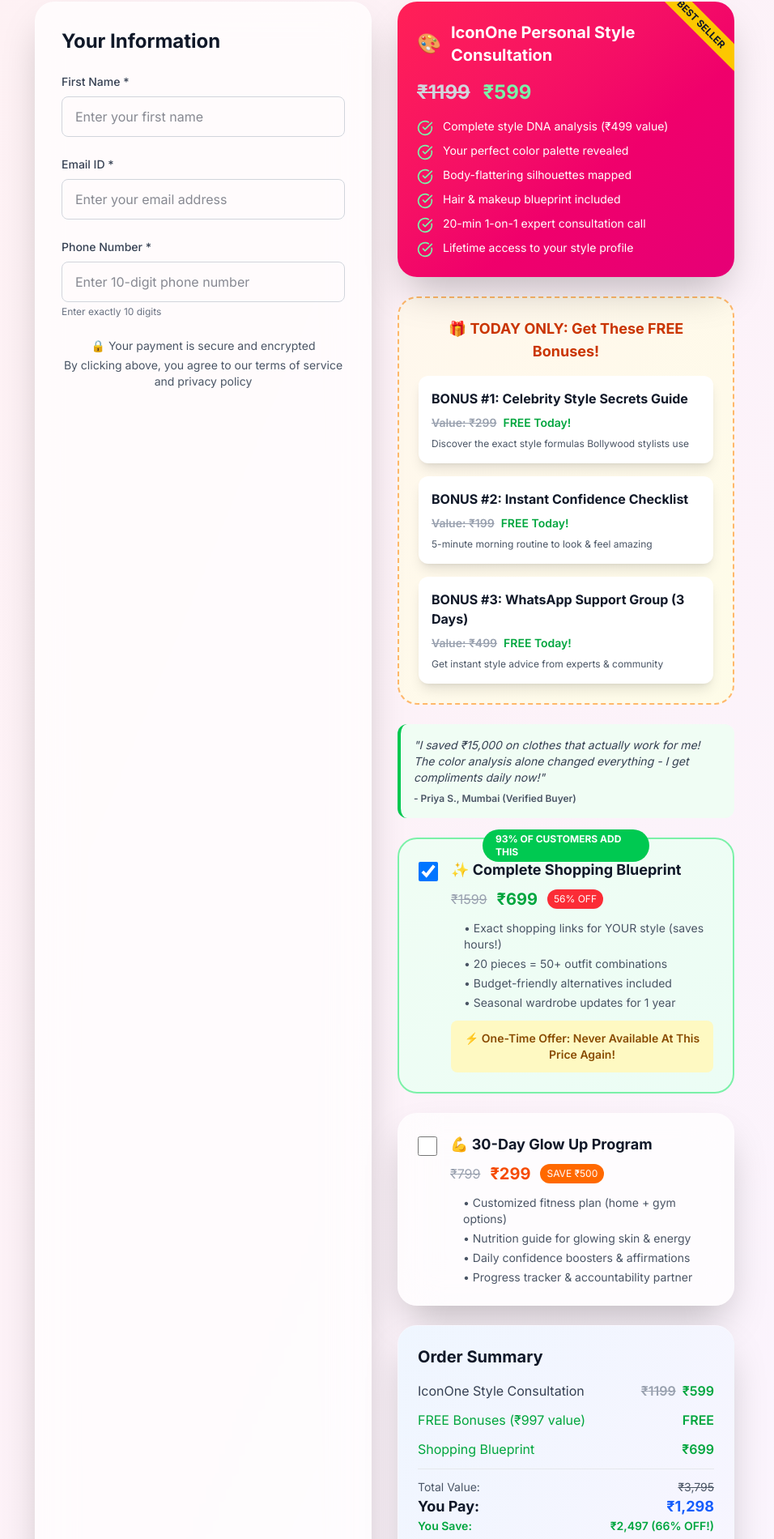
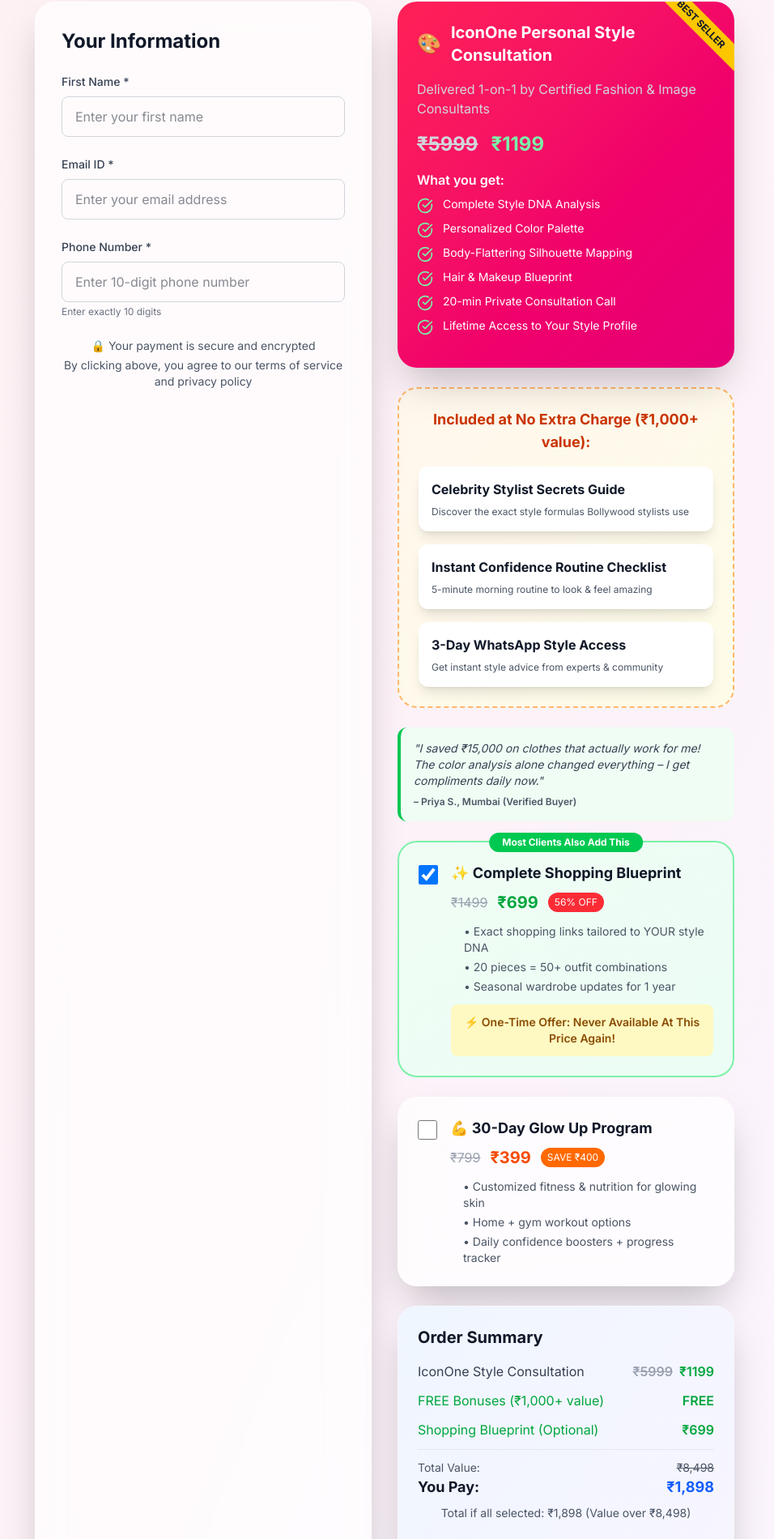
Before and after one commit to mithil0407/playernumberone, a Next.js app: page /checkout in a window 1280 px wide. Shown: the part 671-2571 px from the top of the page at 81% size, without its empty margins (165-1121 px from the left). Built offline with nearby package versions, Linux system fonts and the light colour scheme.

Commit message:
uPDATE PRICING

```diff
--- a/src/app/api/test-sheets/route.ts
+++ b/src/app/api/test-sheets/route.ts
@@ -4,11 +4,21 @@
 export async function POST(request: NextRequest) {
   try {
     const body = await request.json();
-    const { test_mode = true } = body;
+    const { test_mode = true, manual_test = false } = body;
 
-    if (test_mode) {
-      // Test data
-      const testData = {
+    if (test_mode || manual_test) {
+      // Use provided data for manual test, or default test data
+      const testData = manual_test ? {
+        customer_name: body.customer_name || 'Manual Test Customer',
+        customer_email: body.customer_email || 'manual@example.com',
+        customer_phone: body.customer_phone || '1234567890',
+        order_amount: body.order_amount || 784,
+        order_id: body.order_id || 'manual-order-123',
+        customer_id: body.customer_id || 'manual-customer-456',
+        payment_status: body.payment_status || 'completed',
+        add_ons: body.add_ons || 'Manual Test Add-on',
+        service_type: body.service_type || 'IconOne Style Consultation'
+      } : {
         customer_name: 'Test Customer',
         customer_email: 'test@example.com',
         customer_phone: '1234567890',
--- a/src/app/checkout/page.tsx
+++ b/src/app/checkout/page.tsx
@@ -57,19 +57,19 @@
   const [timeLeft, setTimeLeft] = useState({ minutes: 14, seconds: 59 });
 
   // Product pricing
-  const originalPrice = 1199;
-  const discountedPrice = 599;
+  const originalPrice = 5999;
+  const discountedPrice = 1199;
   const savings = originalPrice - discountedPrice;
 
   // Add-ons
   const [shoppingBlueprintAddon, setShoppingBlueprintAddon] = useState(true); // Default checked
   const [glowUpProgramAddon, setGlowUpProgramAddon] = useState(false);
 
-  const shoppingBlueprintOriginalPrice = 1599;
+  const shoppingBlueprintOriginalPrice = 1499;
   const shoppingBlueprintDiscountedPrice = 699;
 
   const glowUpProgramOriginalPrice = 799;
-  const glowUpProgramDiscountedPrice = 299;
+  const glowUpProgramDiscountedPrice = 399;
   const glowUpProgramSavings = glowUpProgramOriginalPrice - glowUpProgramDiscountedPrice;
 
   // Calculate total
@@ -77,11 +77,11 @@
     (shoppingBlueprintAddon ? shoppingBlueprintDiscountedPrice : 0) +
     (glowUpProgramAddon ? glowUpProgramDiscountedPrice : 0);
 
-  const totalValue = originalPrice + 997 + // Base + Free bonuses
+  const totalValue = originalPrice + 1000 + // Base + Free bonuses (₹1,000+ value)
     (shoppingBlueprintAddon ? shoppingBlueprintOriginalPrice : 0) +
     (glowUpProgramAddon ? glowUpProgramOriginalPrice : 0);
 
-  const totalSavings = totalValue - totalAmount;
+  // const totalSavings = totalValue - totalAmount; // Removed as not used in current design
 
   // Countdown timer effect
   useEffect(() => {
@@ -271,7 +271,7 @@
           animate={{ opacity: 1, y: 0 }}
           className="bg-gradient-to-r from-red-500 to-red-600 text-white px-4 md:px-6 py-2 md:py-3 rounded-full text-sm md:text-lg font-bold mb-4 md:mb-6 text-center animate-pulse"
         >
-          ⚡ LIMITED TIME: 50% OFF + FREE BONUSES - Only 7 Spots Left Today! ⚡
+          ⚡ LIMITED TIME: 80% OFF + FREE BONUSES - Only 15 Spots Left This Month! ⚡
         </motion.div>
 
         {/* Trust Badges */}
@@ -324,7 +324,7 @@
           className="text-center mb-6 md:mb-8"
         >
           <h1 className="text-2xl md:text-3xl lg:text-4xl font-bold text-gray-900 mb-4 md:mb-6">
-            Your Personal Style Transformation Starts Now!
+            Your Personal Style Transformation Starts Now
           </h1>
 
           <div className="text-3xl md:text-4xl lg:text-5xl font-bold text-gray-900 mb-3 md:mb-4">
@@ -427,72 +427,67 @@
                 <h3 className="text-lg md:text-xl font-bold">IconOne Personal Style Consultation</h3>
               </div>
 
+              <div className="text-sm md:text-base text-gray-300 mb-3 md:mb-4">
+                Delivered 1-on-1 by Certified Fashion & Image Consultants
+              </div>
+
               <div className="text-xl md:text-2xl font-bold mb-3 md:mb-4">
                 <span className="line-through text-gray-300 mr-2 md:mr-4">₹{originalPrice}</span>
                 <span className="text-green-300">₹{discountedPrice}</span>
               </div>
 
+              <div className="mb-3 md:mb-4">
+                <div className="text-sm md:text-base font-semibold mb-2">What you get:</div>
                 <ul className="space-y-1 md:space-y-2 text-xs md:text-sm">
                   <li className="flex items-start gap-2 md:gap-3">
                     <CheckCircle className="w-4 h-4 md:w-5 md:h-5 text-green-300 flex-shrink-0 mt-0.5" />
-                  <span>Complete style DNA analysis (₹499 value)</span>
+                    <span>Complete Style DNA Analysis</span>
                   </li>
                   <li className="flex items-start gap-2 md:gap-3">
                     <CheckCircle className="w-4 h-4 md:w-5 md:h-5 text-green-300 flex-shrink-0 mt-0.5" />
-                  <span>Your perfect color palette revealed</span>
+                    <span>Personalized Color Palette</span>
                   </li>
                   <li className="flex items-start gap-2 md:gap-3">
                     <CheckCircle className="w-4 h-4 md:w-5 md:h-5 text-green-300 flex-shrink-0 mt-0.5" />
-                  <span>Body-flattering silhouettes mapped</span>
+                    <span>Body-Flattering Silhouette Mapping</span>
                   </li>
                   <li className="flex items-start gap-2 md:gap-3">
                     <CheckCircle className="w-4 h-4 md:w-5 md:h-5 text-green-300 flex-shrink-0 mt-0.5" />
-                  <span>Hair & makeup blueprint included</span>
+                    <span>Hair & Makeup Blueprint</span>
                   </li>
                   <li className="flex items-start gap-2 md:gap-3">
                     <CheckCircle className="w-4 h-4 md:w-5 md:h-5 text-green-300 flex-shrink-0 mt-0.5" />
-                  <span>20-min 1-on-1 expert consultation call</span>
+                    <span>20-min Private Consultation Call</span>
                   </li>
                   <li className="flex items-start gap-2 md:gap-3">
                     <CheckCircle className="w-4 h-4 md:w-5 md:h-5 text-green-300 flex-shrink-0 mt-0.5" />
-                  <span>Lifetime access to your style profile</span>
+                    <span>Lifetime Access to Your Style Profile</span>
                   </li>
                 </ul>
+              </div>
             </div>
 
             {/* Free Bonuses */}
             <div className="bg-gradient-to-br from-orange-50 to-yellow-50 border-2 border-dashed border-orange-300 rounded-3xl p-4 md:p-6">
-              <h4 className="text-orange-700 font-bold text-base md:text-lg text-center mb-3 md:mb-4">🎁 TODAY ONLY: Get These FREE Bonuses!</h4>
+              <h4 className="text-orange-700 font-bold text-base md:text-lg text-center mb-3 md:mb-4">Included at No Extra Charge (₹1,000+ value):</h4>
 
               <div className="space-y-3 md:space-y-4">
                 <div className="bg-white rounded-xl p-3 md:p-4 shadow-lg">
-                  <div className="font-bold text-gray-900 mb-1 md:mb-2 text-sm md:text-base">BONUS #1: Celebrity Style Secrets Guide</div>
-                  <div className="text-xs md:text-sm text-green-600 font-semibold mb-1 md:mb-2">
-                    <span className="line-through text-gray-400 mr-1 md:mr-2">Value: ₹299</span>
-                    <span className="text-green-600">FREE Today!</span>
-                  </div>
+                  <div className="font-bold text-gray-900 mb-1 md:mb-2 text-sm md:text-base">Celebrity Stylist Secrets Guide</div>
                   <div className="text-xs text-gray-600">
                     Discover the exact style formulas Bollywood stylists use
                   </div>
                 </div>
 
                 <div className="bg-white rounded-xl p-3 md:p-4 shadow-lg">
-                  <div className="font-bold text-gray-900 mb-1 md:mb-2 text-sm md:text-base">BONUS #2: Instant Confidence Checklist</div>
-                  <div className="text-xs md:text-sm text-green-600 font-semibold mb-1 md:mb-2">
-                    <span className="line-through text-gray-400 mr-1 md:mr-2">Value: ₹199</span>
-                    <span className="text-green-600">FREE Today!</span>
-                  </div>
+                  <div className="font-bold text-gray-900 mb-1 md:mb-2 text-sm md:text-base">Instant Confidence Routine Checklist</div>
                   <div className="text-xs text-gray-600">
                     5-minute morning routine to look & feel amazing
                   </div>
                 </div>
 
                 <div className="bg-white rounded-xl p-3 md:p-4 shadow-lg">
-                  <div className="font-bold text-gray-900 mb-1 md:mb-2 text-sm md:text-base">BONUS #3: WhatsApp Support Group (3 Days)</div>
-                  <div className="text-xs md:text-sm text-green-600 font-semibold mb-1 md:mb-2">
-                    <span className="line-through text-gray-400 mr-1 md:mr-2">Value: ₹499</span>
-                    <span className="text-green-600">FREE Today!</span>
-                  </div>
+                  <div className="font-bold text-gray-900 mb-1 md:mb-2 text-sm md:text-base">3-Day WhatsApp Style Access</div>
                   <div className="text-xs text-gray-600">
                     Get instant style advice from experts & community
                   </div>
@@ -503,15 +498,15 @@
             {/* Testimonial */}
             <div className="bg-green-50 border-l-4 border-green-500 rounded-xl p-4">
               <p className="text-sm text-gray-700 italic">
-                &quot;I saved ₹15,000 on clothes that actually work for me! The color analysis alone changed everything - I get compliments daily now!&quot;
+                &quot;I saved ₹15,000 on clothes that actually work for me! The color analysis alone changed everything – I get compliments daily now.&quot;
               </p>
-              <p className="text-xs text-gray-600 mt-2 font-semibold">- Priya S., Mumbai (Verified Buyer)</p>
+              <p className="text-xs text-gray-600 mt-2 font-semibold">– Priya S., Mumbai (Verified Buyer)</p>
             </div>
 
             {/* Add-on 1: Shopping Blueprint */}
             <div className="bg-gradient-to-br from-green-50 to-emerald-50 border-2 border-green-300 rounded-3xl p-6 relative">
               <div className="absolute top-[-12px] left-1/2 transform -translate-x-1/2 bg-green-500 text-white px-4 py-1 rounded-full text-xs font-bold">
-                93% OF CUSTOMERS ADD THIS
+                Most Clients Also Add This
               </div>
 
               <label className="flex items-start gap-4 cursor-pointer">
@@ -529,9 +524,8 @@
                     <span className="bg-red-500 text-white px-2 py-1 rounded-full text-xs">56% OFF</span>
                   </div>
                   <ul className="text-sm text-gray-600 space-y-1 ml-4">
-                    <li>• Exact shopping links for YOUR style (saves hours!)</li>
+                    <li>• Exact shopping links tailored to YOUR style DNA</li>
                     <li>• 20 pieces = 50+ outfit combinations</li>
-                    <li>• Budget-friendly alternatives included</li>
                     <li>• Seasonal wardrobe updates for 1 year</li>
                   </ul>
                   <div className="bg-yellow-100 text-yellow-800 p-3 rounded-lg mt-3 text-center text-sm font-semibold">
@@ -558,10 +552,9 @@
                     <span className="bg-orange-500 text-white px-2 py-1 rounded-full text-xs">SAVE ₹{glowUpProgramSavings}</span>
                   </div>
                   <ul className="text-sm text-gray-600 space-y-1 ml-4">
-                    <li>• Customized fitness plan (home + gym options)</li>
-                    <li>• Nutrition guide for glowing skin & energy</li>
-                    <li>• Daily confidence boosters & affirmations</li>
-                    <li>• Progress tracker & accountability partner</li>
+                    <li>• Customized fitness & nutrition for glowing skin</li>
+                    <li>• Home + gym workout options</li>
+                    <li>• Daily confidence boosters + progress tracker</li>
                   </ul>
                 </div>
               </label>
@@ -581,20 +574,20 @@
                 </div>
 
                 <div className="flex justify-between items-center text-green-600">
-                  <span>FREE Bonuses (₹997 value)</span>
+                  <span>FREE Bonuses (₹1,000+ value)</span>
                   <span className="font-semibold">FREE</span>
                 </div>
 
                 {shoppingBlueprintAddon && (
                   <div className="flex justify-between items-center text-green-600">
-                    <span>Shopping Blueprint</span>
+                    <span>Shopping Blueprint (Optional)</span>
                     <span className="font-semibold">₹{shoppingBlueprintDiscountedPrice}</span>
                   </div>
                 )}
 
                 {glowUpProgramAddon && (
                   <div className="flex justify-between items-center text-green-600">
-                    <span>30-Day Glow Up</span>
+                    <span>Glow Up Program (Optional)</span>
                     <span className="font-semibold">₹{glowUpProgramDiscountedPrice}</span>
                   </div>
                 )}
@@ -608,9 +601,8 @@
                     <span>You Pay:</span>
                     <span className="text-blue-600">₹{totalAmount.toLocaleString()}</span>
                   </div>
-                  <div className="flex justify-between items-center text-sm text-green-600 font-semibold">
-                    <span>You Save:</span>
-                    <span>₹{totalSavings.toLocaleString()} ({Math.round((totalSavings/totalValue)*100)}% OFF!)</span>
+                  <div className="text-center text-sm text-gray-600 mt-2">
+                    Total if all selected: ₹{totalAmount.toLocaleString()} (Value over ₹{totalValue.toLocaleString()})
                   </div>
                 </div>
               </div>
--- a/src/app/page.tsx
+++ b/src/app/page.tsx
@@ -769,7 +769,7 @@
           >
             <div className="bg-gradient-to-r from-rose-500 to-pink-500 p-4 md:p-6 text-white text-center">
               <h3 className="text-lg md:text-xl lg:text-2xl font-bold mb-2">IconOne Style Consultation</h3>
-              <div className="text-2xl md:text-3xl lg:text-5xl font-bold mb-2">₹599 + ₹185 GST</div>
+              <div className="text-2xl md:text-3xl lg:text-5xl font-bold mb-2">₹1,199 + ₹216 GST</div>
               <p className="text-sm md:text-base lg:text-lg opacity-90">Complete personal style transformation</p>
             </div>
 
@@ -854,7 +854,7 @@
           >
             <div className="bg-gradient-to-r from-rose-500 to-pink-500 p-4 md:p-8 text-white text-center">
               <h3 className="text-2xl md:text-3xl font-bold mb-2">Complete IconOne Package</h3>
-              <div className="text-4xl md:text-6xl font-bold mb-2">₹2,197</div>
+              <div className="text-4xl md:text-6xl font-bold mb-2">₹2,297</div>
               <p className="text-lg md:text-xl opacity-90">Style + Shopping + Wellness Bundle</p>
             </div>
 
@@ -1196,10 +1196,10 @@
           <div className="flex items-center justify-between gap-4">
             <div className="flex-1">
               <div className="text-center">
-                <p className="text-sm text-red-600 font-semibold mb-1">⏰ Limited Time Offer</p>
+                <p className="text-sm text-red-600 font-semibold mb-1">⏰ Limited to 15 clients this month</p>
                 <div className="flex items-center justify-center gap-2 mb-1">
-                  <span className="text-sm line-through text-gray-500">₹1,999</span>
-                  <span className="text-lg font-bold text-gray-900">₹599 + GST</span>
+                  <span className="text-sm line-through text-gray-500">₹5,999</span>
+                  <span className="text-lg font-bold text-gray-900">₹1,199 + GST</span>
                 </div>
                 <p className="text-xs text-gray-600">Style Transformation</p>
               </div>
```
Also changed, not shown: src/app/checkout/basic-success/page.tsx (line endings or trailing spaces), 2 other files (tests, documents, lock files or other folders). Lines whose indentation alone changed are shown as unchanged.
